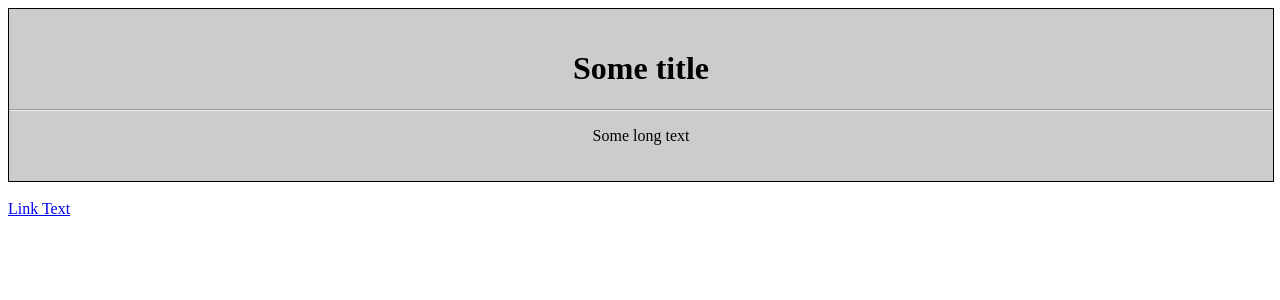
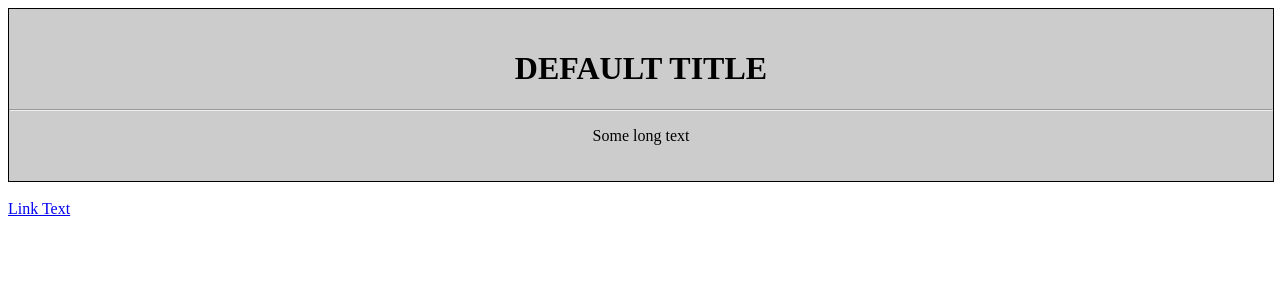
Before and after one commit to dzarezenko/beetroot_lesson_46-slots_dynamic_components, a Vue app: page / in a window 1280 px wide. Shown: the top 300 px of the page. Built offline with nearby package versions, Linux system fonts and the light colour scheme.

Commit message:
Default slot value

```diff
--- a/src/App.vue
+++ b/src/App.vue
@@ -1,9 +1,7 @@
 <template>
   <div id="app">
     <Quote>
-      <template v-slot:quoteTitle>
-        <h1>{{ quoteTitleVal }}</h1>
-      </template>
+      <template v-slot:quoteTitle />
       <template v-slot:quoteText>
         <p>{{ quoteTextVal }}</p>
       </template>
--- a/src/components/Quote.vue
+++ b/src/components/Quote.vue
@@ -1,7 +1,9 @@
 <template>
   <div id="quote">
     <header>
-      <slot name="quoteTitle" />
+      <slot name="quoteTitle">
+        <h1>DEFAULT TITLE</h1>
+      </slot>
     </header>
     <hr />
     <main>
```
